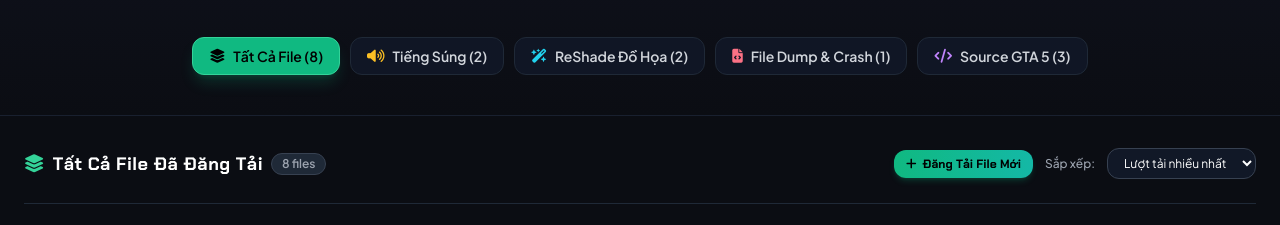
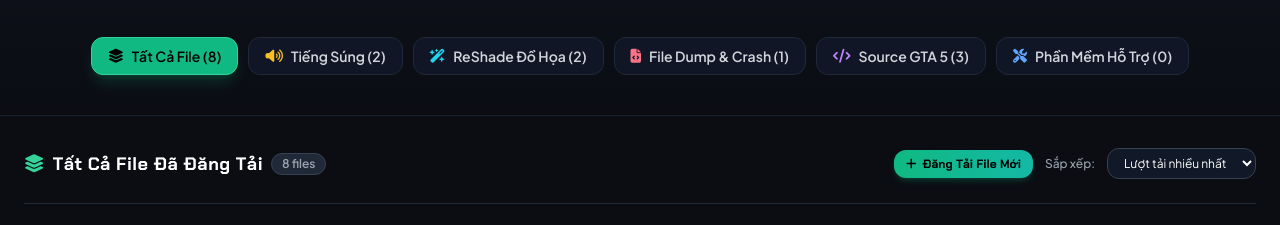
Before and after one commit to haianh0397/toanbogta5, a website: page index.html in a window 1280 px wide. Shown: the part 282-507 px from the top of the page. Drawn offline with nearby package versions, Linux system fonts and the light colour scheme; no server answers; grey boxes are pictures that could not be loaded.

Commit message:
feat: add Phần Mềm Hỗ Trợ (software) category across website and upload form

```diff
--- a/app.js
+++ b/app.js
@@ -150,6 +150,7 @@ const countGun = document.getElementById("countGun");
 const countReshade = document.getElementById("countReshade");
 const countDump = document.getElementById("countDump");
 const countSource = document.getElementById("countSource");
+const countSoftware = document.getElementById("countSoftware");
 
 // Detail Modal
 const detailModal = document.getElementById("detailModal");
@@ -236,6 +237,13 @@ const CATEGORY_MAP = {
     color: "purple",
     badgeClass: "bg-purple-950/60 text-purple-400 border-purple-600/40",
     banner: "https://images.unsplash.com/photo-1555066931-4365d14bab8c?auto=format&fit=crop&w=800&q=80"
+  },
+  software: {
+    name: "Phần Mềm Hỗ Trợ",
+    icon: "fa-solid fa-screwdriver-wrench",
+    color: "blue",
+    badgeClass: "bg-blue-950/60 text-blue-400 border-blue-600/40",
+    banner: "https://images.unsplash.com/photo-1581091226825-a6a2a5aee158?auto=format&fit=crop&w=800&q=80"
   }
 };
 
@@ -364,6 +372,7 @@ function updateCounters() {
   countReshade.textContent = state.resources.filter(r => r.category === "reshade").length;
   countDump.textContent = state.resources.filter(r => r.category === "dump").length;
   countSource.textContent = state.resources.filter(r => r.category === "source").length;
+  if (countSoftware) countSoftware.textContent = state.resources.filter(r => r.category === "software").length;
   favBadge.textContent = state.favorites.length;
 }
 
@@ -854,6 +863,9 @@ function updateCategoryFormUI(cat) {
   } else if (cat === "source") {
     file2Container.classList.add("hidden");
     selectedFileName.textContent = "Chọn File Source GTA 5 / Script (ví dụ: .zip / .rar / .lua / .cs / .bat)";
+  } else if (cat === "software") {
+    file2Container.classList.add("hidden");
+    selectedFileName.textContent = "Chọn File Phần Mềm / Công Cụ (OpenIV, ScriptHookV, .exe, .zip, .rar...)";
   } else {
     file2Container.classList.remove("hidden");
     selectedFileName.textContent = "Chọn File Mod chính từ máy";
--- a/index.html
+++ b/index.html
@@ -201,6 +201,11 @@
           class="cat-pill px-4 py-2 rounded-xl text-xs sm:text-sm font-semibold transition-all border flex items-center gap-2 bg-gray-900/90 border-gray-800 text-gray-300 hover:text-white hover:border-gray-700">
           <i class="fa-solid fa-code text-purple-400"></i>
           <span>Source GTA 5 (<span id="countSource">0</span>)</span>
+        </button>
+        <button data-cat="software"
+          class="cat-pill px-4 py-2 rounded-xl text-xs sm:text-sm font-semibold transition-all border flex items-center gap-2 bg-gray-900/90 border-gray-800 text-gray-300 hover:text-white hover:border-gray-700">
+          <i class="fa-solid fa-screwdriver-wrench text-blue-400"></i>
+          <span>Phần Mềm Hỗ Trợ (<span id="countSoftware">0</span>)</span>
         </button>
       </div>
     </div>
@@ -516,6 +521,7 @@
               <option value="reshade">🎨 ReShade Đồ Họa (ReShade Presets)</option>
               <option value="dump">🛠️ File Dump & Phân tích lỗi (Crash Dumps)</option>
               <option value="source">💻 Source GTA 5 (Mã nguồn, FiveM script & mod)</option>
+              <option value="software">⚙️ Phần Mềm Hỗ Trợ (OpenIV, ScriptHookV, Tools...)</option>
             </select>
           </div>
 
```
